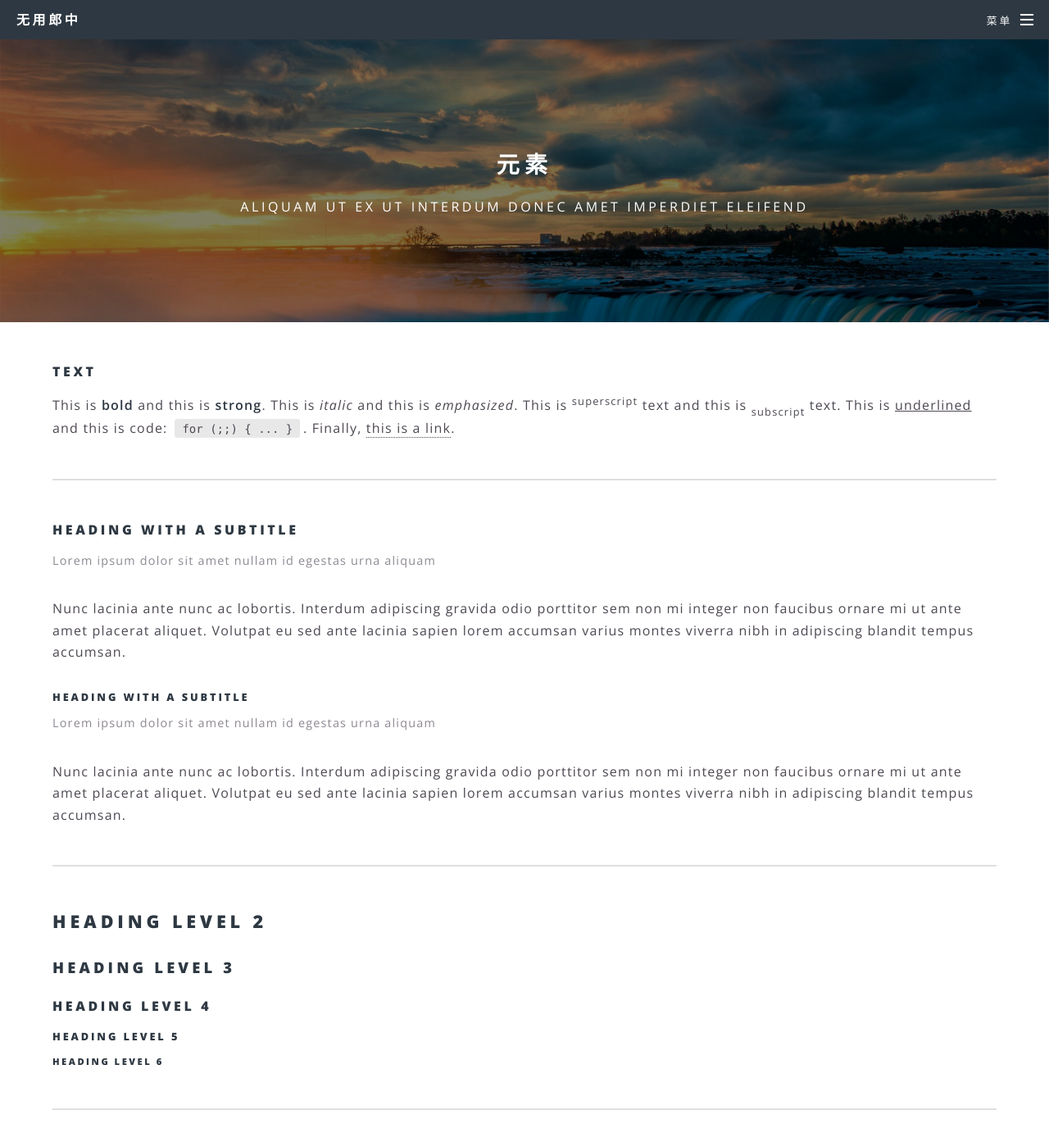
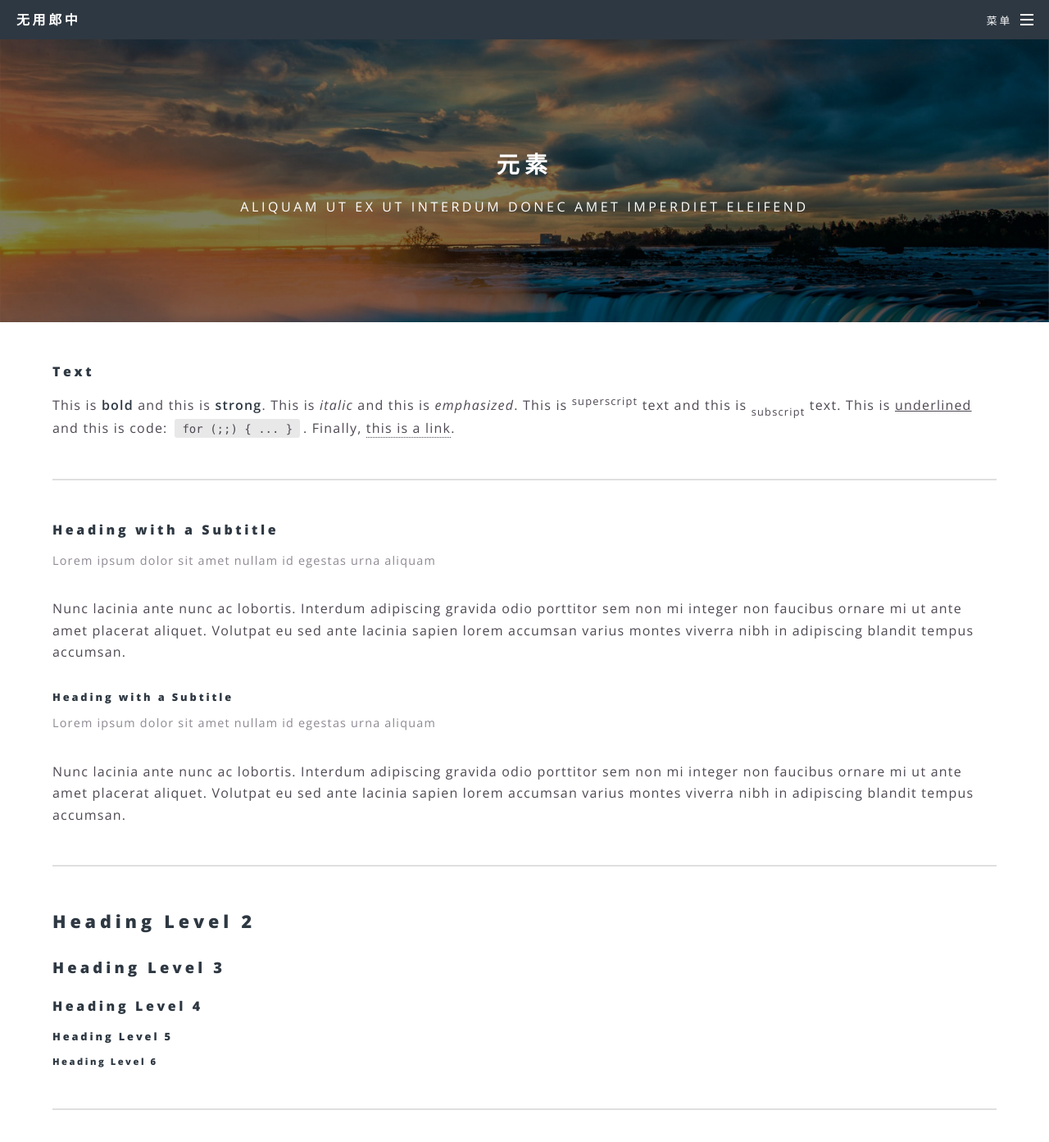
Before and after one commit to fantasylion/fantasylion.github.io, a Jekyll site: the page built from elements.html, in a window 1280 px wide and 1400 px high. Shown: the top 1393 px of the window at 82% size. Built offline with Jekyll 4.4.1, drawn with Linux system fonts in a browser that asks for light colours.

Commit message:
Update main.scss

```diff
--- a/css/main.scss
+++ b/css/main.scss
@@ -101,7 +101,7 @@ $baseurl: '{{ site.baseurl }}/images';
 		letter-spacing: _size(letter-spacing-alt);
 		line-height: 1em;
 		margin: 0 0 (_size(element-margin) * 0.5) 0;
-		text-transform: uppercase;
+		/**text-transform: uppercase;*/
 
 		a {
 			color: inherit;
```
